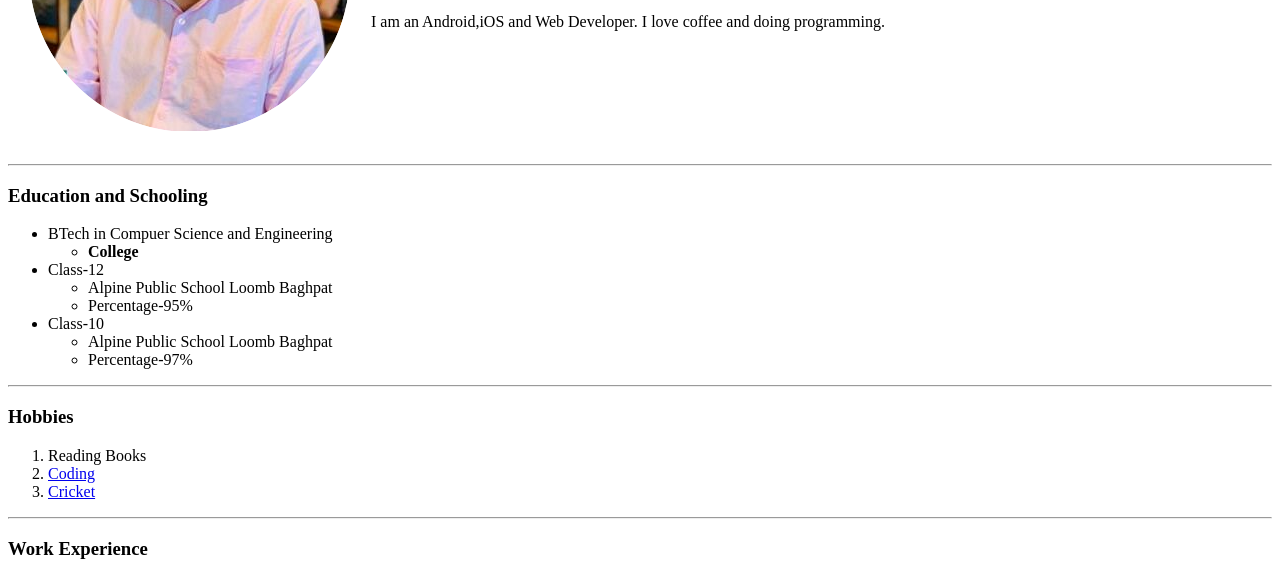
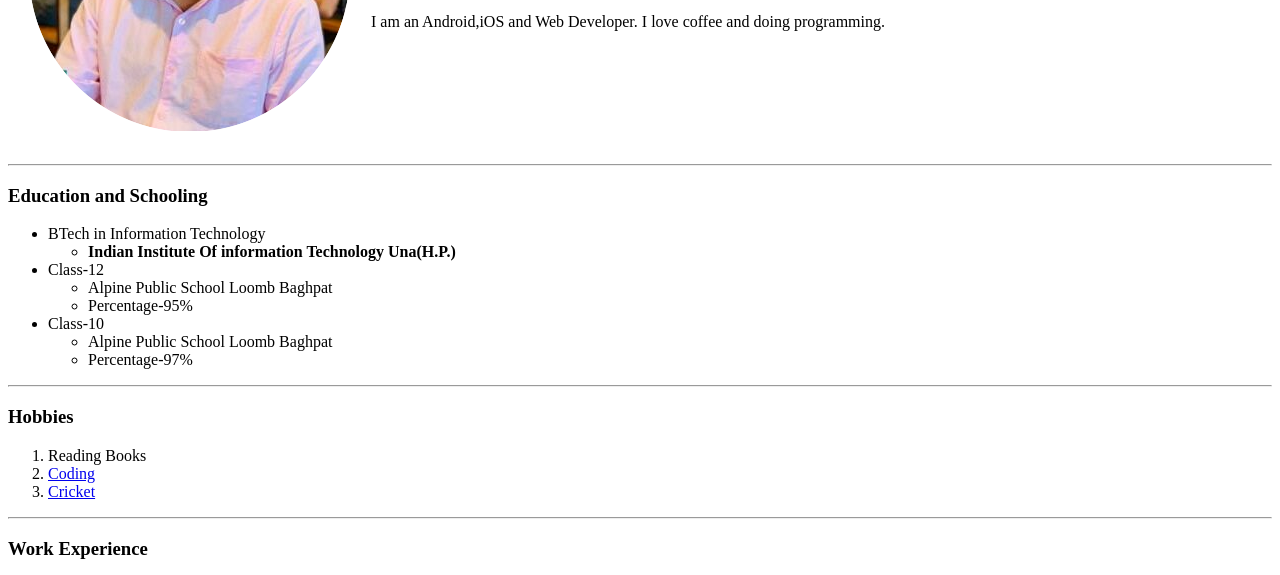
Before and after one commit to tusharsharma5347/mysite, a plain HTML site: page index.html in a window 1280 px wide. Shown: the part 218-793 px from the top of the page. Drawn offline with Linux system fonts and the light colour scheme.

Commit message:
Update index.html

```diff
--- a/index.html
+++ b/index.html
@@ -22,9 +22,9 @@
   <hr>
   <h3>Education and Schooling</h3>
   <ul>
-    <li>BTech in Compuer Science and Engineering
+    <li>BTech in Information Technology
       <ul>
-        <li><strong>College</strong></li>
+        <li><strong>Indian Institute Of information Technology Una(H.P.) </strong></li>
       </ul>
     </li>
 
```
